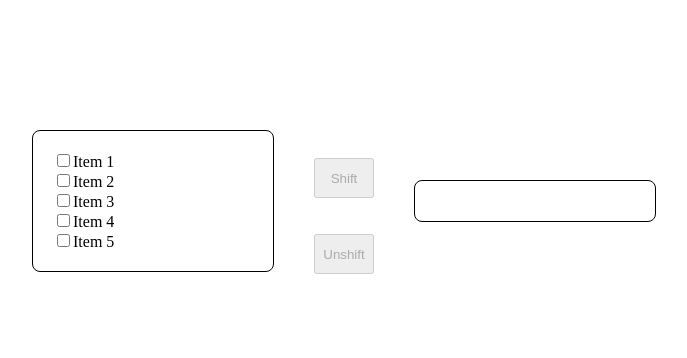
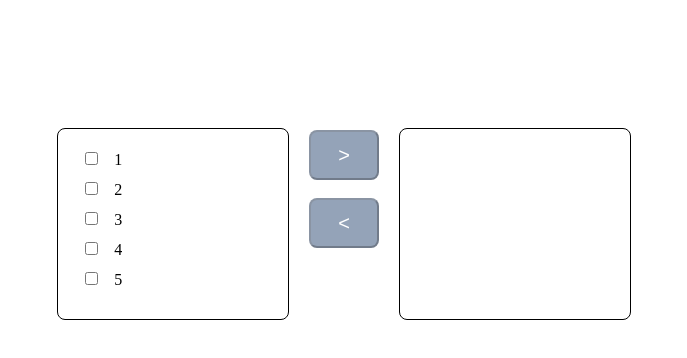
Before and after one commit to abaadali899/DataShiftUnshift, a React (Vite) app: page / in a window 1280 px wide. Shown: the top 358 px of the page, without its empty margins (296-983 px from the left). Built offline with nearby package versions, Linux system fonts and the light colour scheme.

Commit message:
second commit

```diff
--- a/src/App.jsx
+++ b/src/App.jsx
@@ -4,11 +4,11 @@ import ButtonComponent from './components/ButtonComponent';
 
 const App = () => {
   const [leftItems, setLeftItems] = useState([
-    { id: 1, label: 'Item 1' },
-    { id: 2, label: 'Item 2' },
-    { id: 3, label: 'Item 3' },
-    { id: 4, label: 'Item 4' },
-    { id: 5, label: 'Item 5' },
+    { id: 1, label: '1' },
+    { id: 2, label: '2' },
+    { id: 3, label: '3' },
+    { id: 4, label: '4' },
+    { id: 5, label: '5' },
   ]);
 
   const [rightItems, setRightItems] = useState([]);
@@ -34,17 +34,17 @@ const App = () => {
   return (
     <div style={{ display: 'flex', alignItems: 'center', justifyContent:"center" }}>
       <DivComponent items={leftItems} selectedItems={selectedLeft} setSelectedItems={setSelectedLeft} />
-      <div style={{ paddingTop: "150px", marginLeft:"40px", marginRight:"40px" }}>
+      <div style={{ paddingTop: "50px", marginLeft:"20px", marginRight:"20px" }}>
         <ButtonComponent
-          label="Shift"
+          label=">"
           onClick={handleShift}
           disabled={selectedLeft.length === 0}
         />
         <br/>
         <br/>
-        <br/>
+
         <ButtonComponent
-          label="Unshift"
+          label="<"
           onClick={handleUnshift}
           disabled={selectedRight.length === 0}
         />
--- a/src/components/ButtonComponent.jsx
+++ b/src/components/ButtonComponent.jsx
@@ -1,6 +1,6 @@
 const ButtonComponent = ({ label, onClick, disabled }) => {
   return (
-    <button style={{width:"60px",height:"40px"}} onClick={onClick} disabled={disabled}>
+    <button style={{width:"70px",height:"50px", fontSize:"20px",borderRadius:"8px", color:"white", backgroundColor:"rgb(148,163,184)"}} onClick={onClick} disabled={disabled}>
       {label}
     </button>
   );
--- a/src/components/DivComponent.jsx
+++ b/src/components/DivComponent.jsx
@@ -2,21 +2,30 @@ const DivComponent = ({ items, selectedItems, setSelectedItems }) => {
     const handleCheckboxChange = (item) => {
       setSelectedItems(selectedItems.includes(item)
         ? selectedItems.filter((i) => i.id !== item.id)
-        : [...selectedItems, item]);
+        : [...selectedItems, item])
+
     };
 
   return (
-    <div style={{ border: '1px solid black',borderRadius:"8px", padding: '20px', width: '200px' , marginTop:"120px" }}>
+    <div style={{  border: '1px solid black',borderRadius:"8px",height:"150px", padding: '20px', width: '15%' , marginTop:"120px" }}>
+      <div style={{ }}>
       {items.map((item, id) => (
-        <div key={id}>
+        <div key={id} style={{marginBottom:"10px"
+         }}>
           <input
-            type="checkbox"
-            checked={selectedItems.includes(item)}
-            onChange={() => handleCheckboxChange(item)}
-          />
-          <label>{item.label}</label>
+          style={{width:"10%",cursor:"pointer"}}
+          type="checkbox"
+          checked={selectedItems.includes(item)}
+          onChange={() => handleCheckboxChange(item)}/>
+          <label
+          style={{paddingLeft:"10px", cursor:"pointer"}}
+          onClick={() => handleCheckboxChange(item)} >
+          {item.label}
+          </label>
+
         </div>
       ))}
+      </div>
     </div>
   );
 };
```
